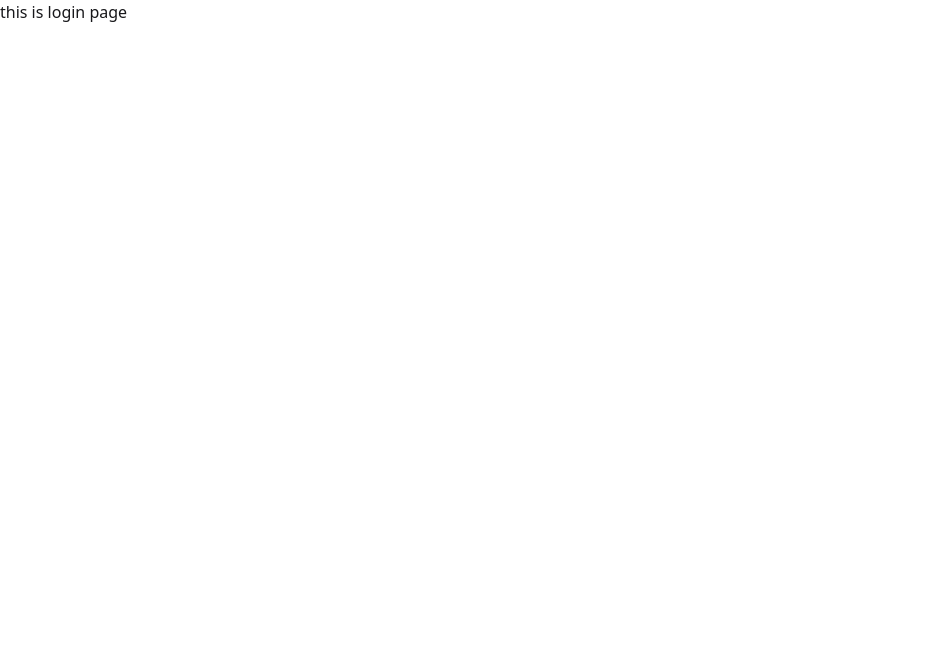
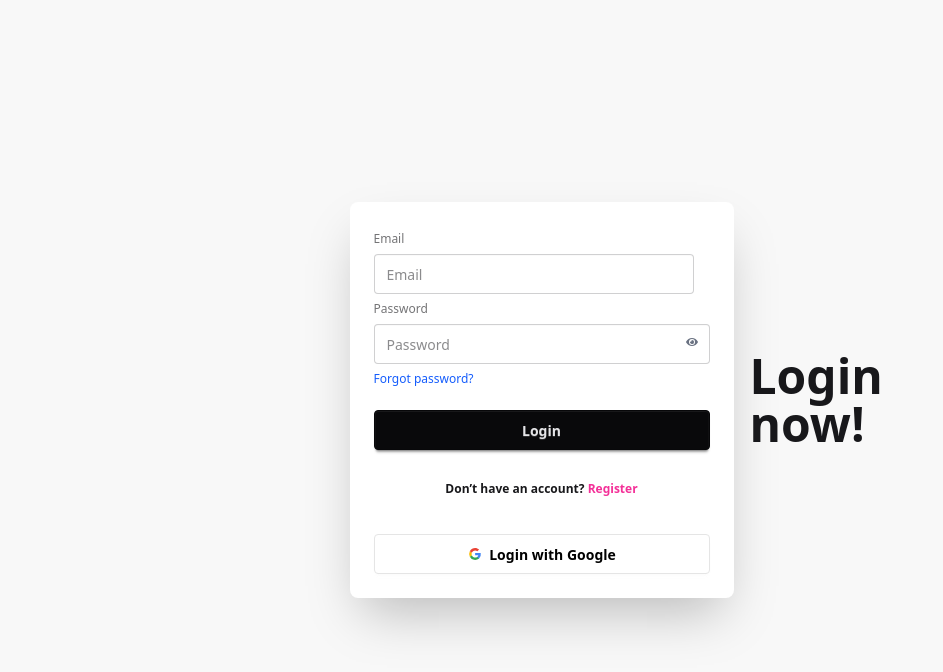
Before and after one commit to muzammelhussain/krishi-link-client, a React (Vite) app: page /login in a window 1280 px wide. Shown: the top 672 px of the page, without its empty margins (0-943 px from the left). Built offline with nearby package versions, Linux system fonts and the light colour scheme; no server answers.

Commit message:
added the login and forget password functionality

```diff
--- a/package.json
+++ b/package.json
@@ -12,10 +12,12 @@
   "dependencies": {
     "@tailwindcss/vite": "^4.1.17",
     "firebase": "^12.6.0",
+    "lucide-react": "^0.553.0",
     "react": "^19.2.0",
     "react-dom": "^19.2.0",
     "react-icons": "^5.5.0",
     "react-router": "^7.9.5",
+    "react-toastify": "^11.0.5",
     "tailwindcss": "^4.1.17"
   },
   "devDependencies": {
--- a/src/components/login/Login.jsx
+++ b/src/components/login/Login.jsx
@@ -1,9 +1,168 @@
-import React from "react";
+import React, { use, useState } from "react";
+import { FaEye, FaEyeSlash } from "react-icons/fa";
+import { Link, useLocation, useNavigate } from "react-router";
+import { toast } from "react-toastify";
+import { AuthContext } from "../../context/AuthContext";
 
 const Login = () => {
+  const { userLogin, signInWithGoogle, setUser } = use(AuthContext);
+  const [showPass, setShowPass] = useState(false);
+  const [email, setEmail] = useState("");
+  const navigate = useNavigate();
+  const location = useLocation();
+  console.log(location);
+  const handleLogin = (e) => {
+    e.preventDefault();
+    const form = e.target;
+    const password = form.password.value;
+
+    if (!email || !password) {
+      toast.error("Please fill in all fields");
+      return;
+    }
+
+    userLogin(email, password)
+      .then(() => {
+        toast.success("Login successful!");
+        //navigate(`${location.state ? location.state : "/"}`);
+        navigate("/");
+      })
+      .catch((error) => {
+        toast.error(error.message);
+      });
+  };
+
+  const handleGoogleSignUp = () => {
+    signInWithGoogle()
+      .then((res) => {
+        const currentUser = res.user;
+        const newUser = {
+          name: res.user.displayName,
+          email: res.user.email,
+          image: res.user.photoURL,
+        };
+        fetch("http://localhost:3000/users", {
+          method: "POST",
+          headers: {
+            "content-type": "application/json",
+          },
+          body: JSON.stringify(newUser),
+        })
+          .then((res) => res.json())
+          .then((data) => {
+            console.log("data after user save", data);
+            setUser(currentUser);
+            console.log(currentUser);
+            toast.success("Signed in with Google!");
+            //navigate(`${location.state ? location.state : "/"}`);
+            navigate("/");
+          });
+      })
+      .catch((error) => {
+        toast.error(error.message);
+        console.log(error);
+      });
+  };
+
+  const handleForgot = () => {
+    navigate("/forget-password", { state: { email } });
+  };
+
   return (
-    <div>
-      <h1>this is login page</h1>
+    <div className="hero bg-base-200 min-h-screen">
+      <div className="hero-content flex-col lg:flex-row-reverse">
+        <div className="text-center lg:text-left">
+          <h1 className="text-5xl font-bold">Login now!</h1>
+        </div>
+        <div className="card bg-base-100 w-full max-w-sm shrink-0 shadow-2xl">
+          <div className="card-body">
+            <form onSubmit={handleLogin}>
+              <fieldset className="fieldset">
+                <label className="label">Email</label>
+                <input
+                  name="email"
+                  type="email"
+                  className="input"
+                  placeholder="Email"
+                  value={email}
+                  onChange={(e) => setEmail(e.target.value)}
+                  required
+                />
+
+                <label className="label">Password</label>
+                <div className="relative">
+                  <input
+                    name="password"
+                    type={showPass ? "text" : "password"}
+                    className="input w-full pr-10"
+                    placeholder="Password"
+                    required
+                  />
+                  <span
+                    onClick={() => setShowPass(!showPass)}
+                    className="absolute right-3 top-3 cursor-pointer text-gray-500"
+                  >
+                    {showPass ? <FaEyeSlash /> : <FaEye />}
+                  </span>
+                </div>
+
+                <div>
+                  <button
+                    type="button"
+                    onClick={handleForgot}
+                    className="link link-hover text-blue-600"
+                  >
+                    Forgot password?
+                  </button>
+                </div>
+
+                <button className="btn btn-neutral mt-4">Login</button>
+
+                <p className="font-semibold text-center my-6">
+                  Don’t have an account?{" "}
+                  <Link to="/register" className="text-secondary">
+                    Register
+                  </Link>
+                </p>
+              </fieldset>
+            </form>
+            {/* Google */}
+            <button
+              onClick={handleGoogleSignUp}
+              className="btn bg-white text-black border-[#e5e5e5]"
+            >
+              <svg
+                aria-label="Google logo"
+                width="16"
+                height="16"
+                xmlns="http://www.w3.org/2000/svg"
+                viewBox="0 0 512 512"
+              >
+                <g>
+                  <path d="m0 0H512V512H0" fill="#fff"></path>
+                  <path
+                    fill="#34a853"
+                    d="M153 292c30 82 118 95 171 60h62v48A192 192 0 0190 341"
+                  ></path>
+                  <path
+                    fill="#4285f4"
+                    d="m386 400a140 175 0 0053-179H260v74h102q-7 37-38 57"
+                  ></path>
+                  <path
+                    fill="#fbbc02"
+                    d="m90 341a208 200 0 010-171l63 49q-12 37 0 73"
+                  ></path>
+                  <path
+                    fill="#ea4335"
+                    d="m153 219c22-69 116-109 179-50l55-54c-78-75-230-72-297 55"
+                  ></path>
+                </g>
+              </svg>
+              Login with Google
+            </button>
+          </div>
+        </div>
+      </div>
     </div>
   );
 };
--- a/src/components/registration/Registration.jsx
+++ b/src/components/registration/Registration.jsx
@@ -1,10 +1,13 @@
-import React, { use } from "react";
+import React, { use, useState } from "react";
 import { AuthContext } from "../../context/AuthContext";
 import { Link } from "react-router";
 import { updateProfile } from "firebase/auth";
+import { Eye, EyeOff } from "lucide-react";
+import { toast } from "react-toastify";
 
 const Registration = () => {
-  const { signInWithGoogle, setUser, createUser } = use(AuthContext);
+  const [showPass, setShowPass] = useState(false);
+  const { signInWithGoogle, user, setUser, createUser } = use(AuthContext);
 
   const handleRegister = (e) => {
     e.preventDefault();
@@ -14,6 +17,23 @@ const Registration = () => {
     const photo = form.photo.value.trim();
     const email = form.email.value.trim();
     const pass = form.password.value;
+
+    if (!name || !photo || !email || !pass) {
+      toast.error("Please fill in all fields!");
+      return;
+    }
+    if (pass.length < 6) {
+      toast.error("Password must be at least 6 characters long!");
+      return;
+    }
+    if (!/[A-Z]/.test(pass)) {
+      toast.error("Password must contain at least one uppercase letter!");
+      return;
+    }
+    if (!/[a-z]/.test(pass)) {
+      toast.error("Password must contain at least one lowercase letter!");
+      return;
+    }
 
     createUser(email, pass)
       .then((res) => {
@@ -42,6 +62,7 @@ const Registration = () => {
             .then((res) => res.json())
             .then((data) => {
               console.log("User saved to DB:", data);
+              toast.success("Registration successful!");
 
               //Set user in your Auth Context (optional but recommended)
               setUser({
@@ -54,13 +75,14 @@ const Registration = () => {
       })
       .catch((error) => {
         console.log("Registration error:", error);
+        toast.error(error.message || "Registration failed!");
       });
   };
 
   const handleGoogleSignUp = () => {
     signInWithGoogle()
       .then((res) => {
-        console.log(res.user);
+        const currentUser = res.user;
         const newUser = {
           name: res.user.displayName,
           email: res.user.email,
@@ -76,10 +98,13 @@ const Registration = () => {
           .then((res) => res.json())
           .then((data) => {
             console.log("data after user save", data);
-            setUser(data);
+            setUser(currentUser);
+            console.log(currentUser);
+            toast.success("Signed in with Google!");
           });
       })
       .catch((error) => {
+        toast.error(error.message);
         console.log(error);
       });
   };
@@ -122,18 +147,18 @@ const Registration = () => {
                   <div className="relative">
                     <input
                       name="password"
-                      type="password"
+                      type={showPass ? "text" : "password"}
                       className="input w-full pr-10"
                       placeholder="Password"
                       required
                     />
-                    {/* <button
+                    <button
                       type="button"
                       onClick={() => setShowPass(!showPass)}
                       className="absolute right-3 top-3 text-gray-500"
                     >
                       {showPass ? <EyeOff size={20} /> : <Eye size={20} />}
-                    </button> */}
+                    </button>
                   </div>
 
                   <button type="submit" className="btn btn-neutral mt-4">
--- a/src/main.jsx
+++ b/src/main.jsx
@@ -4,9 +4,11 @@ import "./index.css";
 import { RouterProvider } from "react-router";
 import Router from "./router/Router";
 import AuthProvider from "./context/AuthProvider";
+import { ToastContainer } from "react-toastify";
 
 createRoot(document.getElementById("root")).render(
   <StrictMode>
+    <ToastContainer></ToastContainer>
     <AuthProvider>
       <RouterProvider router={Router}></RouterProvider>
     </AuthProvider>
--- /dev/null
+++ b/src/resetPassword/ResetPass.jsx
@@ -0,0 +1,63 @@
+import React, { use, useState } from "react";
+import { AuthContext } from "../context/AuthContext";
+import { useLocation } from "react-router";
+import { toast } from "react-toastify";
+
+const ResetPass = () => {
+  const { resetPassword } = use(AuthContext);
+  const location = useLocation();
+  const [email, setEmail] = useState(location.state?.email || "");
+
+  const handleReset = (e) => {
+    e.preventDefault();
+
+    if (!email) {
+      toast.error("Please enter your email address");
+      return;
+    }
+
+    resetPassword(email)
+      .then(() => {
+        toast.success("Password reset email sent!");
+
+        window.location.href = "https://mail.google.com/";
+      })
+      .catch((error) => {
+        toast.error(error.message);
+      });
+  };
+  return (
+    <div>
+      <div className="hero bg-base-200 min-h-screen">
+        <div className="hero-content flex-col">
+          <div className="text-center">
+            <h1 className="text-4xl font-bold mb-6">Reset Your Password</h1>
+            <p className="text-gray-600 mb-4">
+              Enter your registered email to receive a password reset link.
+            </p>
+          </div>
+
+          <div className="card bg-base-100 w-full max-w-sm shadow-2xl p-6">
+            <form onSubmit={handleReset}>
+              <label className="label">Email</label>
+              <input
+                type="email"
+                className="input w-full mb-4"
+                value={email}
+                onChange={(e) => setEmail(e.target.value)}
+                placeholder="Enter your email"
+                required
+              />
+
+              <button className="btn btn-primary w-full mt-2">
+                Reset Password
+              </button>
+            </form>
+          </div>
+        </div>
+      </div>
+    </div>
+  );
+};
+
+export default ResetPass;
--- a/src/router/Router.jsx
+++ b/src/router/Router.jsx
@@ -11,6 +11,7 @@ import Login from "../components/login/Login";
 import Registration from "../components/registration/Registration";
 
 import Test from "../pages/Test";
+import ResetPass from "../resetPassword/resetPass";
 
 const Router = createBrowserRouter([
   {
@@ -52,5 +53,9 @@ const Router = createBrowserRouter([
     path: "/register",
     Component: Registration,
   },
+  {
+    path: "/forget-password",
+    Component: ResetPass,
+  },
 ]);
 export default Router;
```
Also changed, not shown: src/components/navbar/Header.jsx (+10 -1 lines), src/context/AuthProvider.jsx (+29 -1 lines), 1 other file (tests, documents, lock files or other folders).
